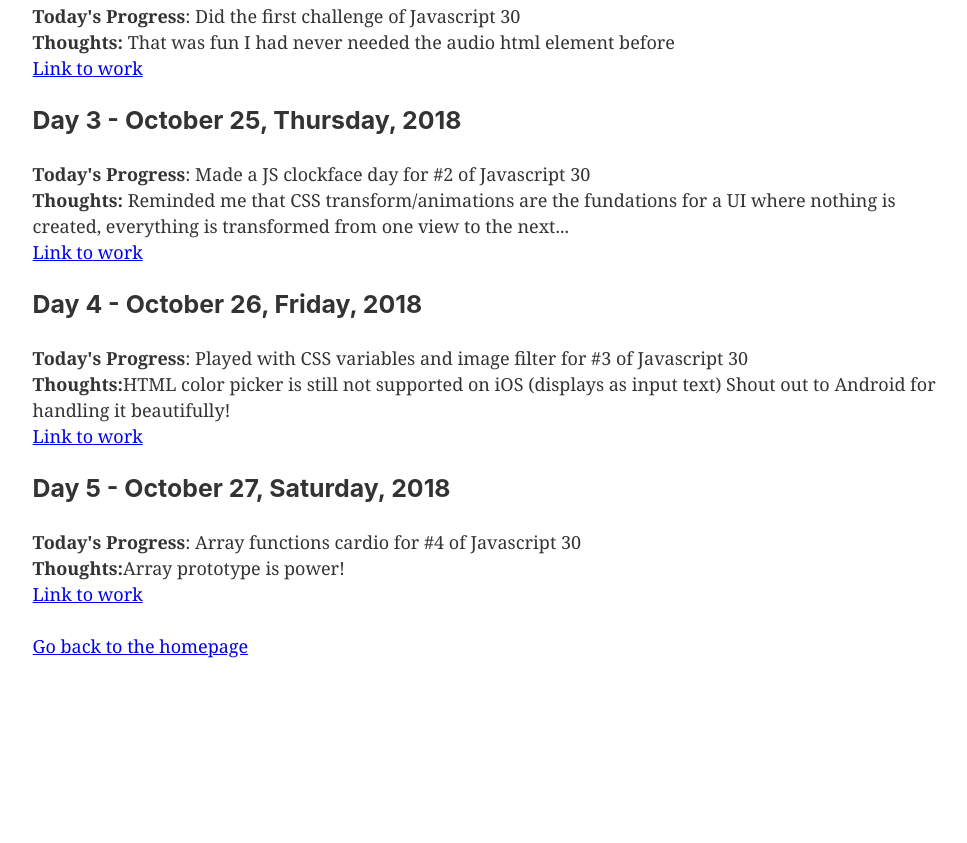
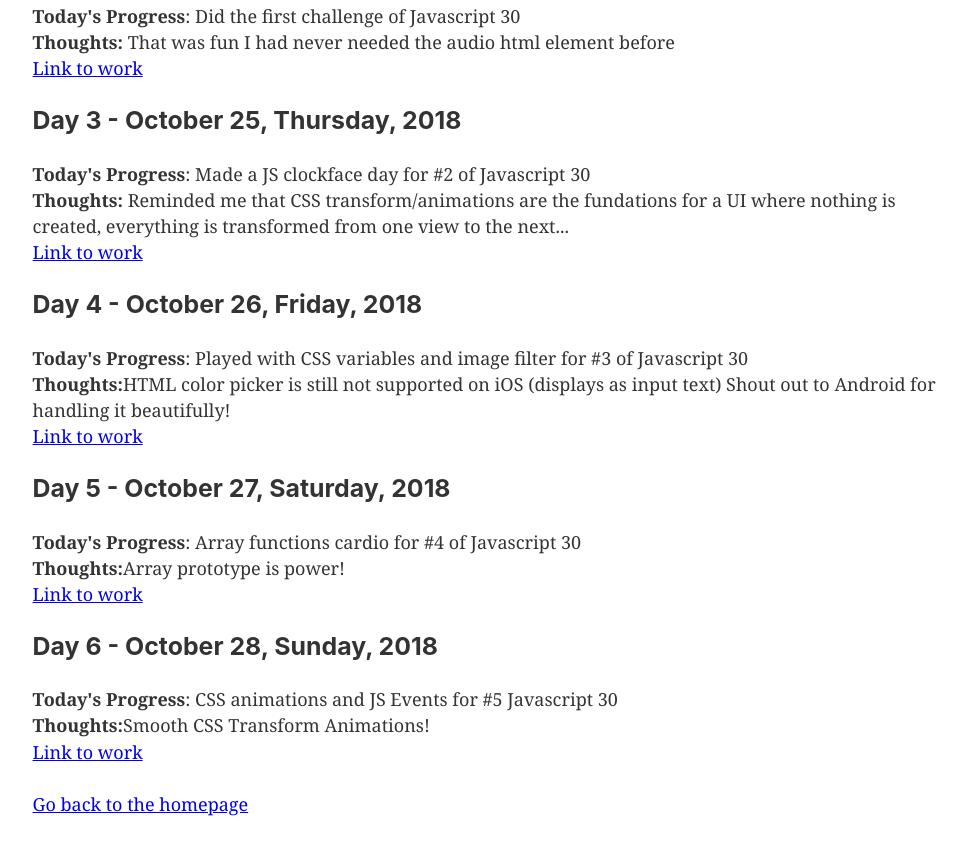
Before and after one commit to turnlab-solutions/website, a Gatsby site: page /100-days-of-code-challenge in a window 1280 px wide. Shown: the part 402-1245 px from the top of the page, without its empty margins (147-1114 px from the left). Before the commit the page ends 1087 px from the top, so only its background shows below. Built offline with nearby package versions, Linux system fonts and the light colour scheme; Gatsby itself is replaced by a stand-in of ours.

Commit message:
Day 6 log

```diff
--- a/src/pages/100-days-of-code-challenge.js
+++ b/src/pages/100-days-of-code-challenge.js
@@ -35,6 +35,12 @@ const SecondPage = () => (
     <strong>Thoughts:</strong>Array prototype is power!<br />
     <a href="https://maxletourneur.github.io/JavaScript30/04%20-%20Array%20Cardio%20Day%201/">Link to work</a><br />
     </p>
+    <h3>Day 6 - October 28, Sunday, 2018</h3>
+    <p>
+    <strong>Today's Progress</strong>: CSS animations and JS Events for #5 Javascript 30<br />
+    <strong>Thoughts:</strong>Smooth CSS Transform Animations!<br />
+    <a href="https://maxletourneur.github.io/JavaScript30/05%20-%20Flex%20Panel%20Gallery/">Link to work</a><br />
+    </p>
     <Link to="/">Go back to the homepage</Link>
   </Layout>
 )
```
